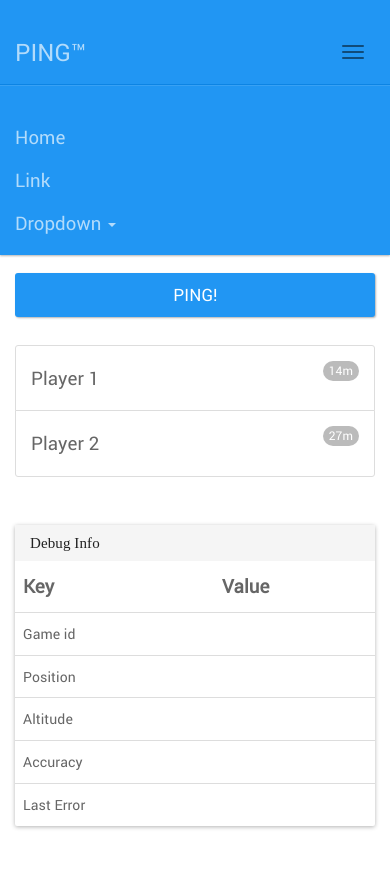
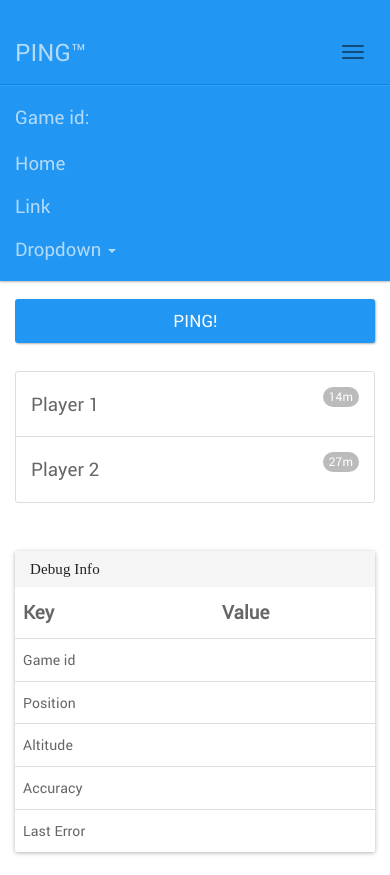
Before and after one commit to Legoben/GoalsAppThing, a plain HTML site: page www/game.html in a window 390 px wide. Both pictures are taken after a click on the button "Toggle navigation". Before the commit the page ends 849 px from the top, so only its background shows below. Drawn offline with Linux system fonts and the light colour scheme; some packages are replaced by stand-ins of ours; a web font is replaced by a local one.

Commit message:
More things

```diff
--- a/www/game.html
+++ b/www/game.html
@@ -29,7 +29,7 @@
 
                 <div class="collapse navbar-collapse" id="bs-example-navbar-collapse-1">
                     <ul class="nav navbar-nav">
-                        <li><a href="#"><span class="game-id"></span></a></li>
+                        <li><a href="#">Game id: <span class="game-id"></span></a></li>
 
                         <li><a href="index.html">Home</a></li>
                         <li><a href="#">Link</a></li>
```
